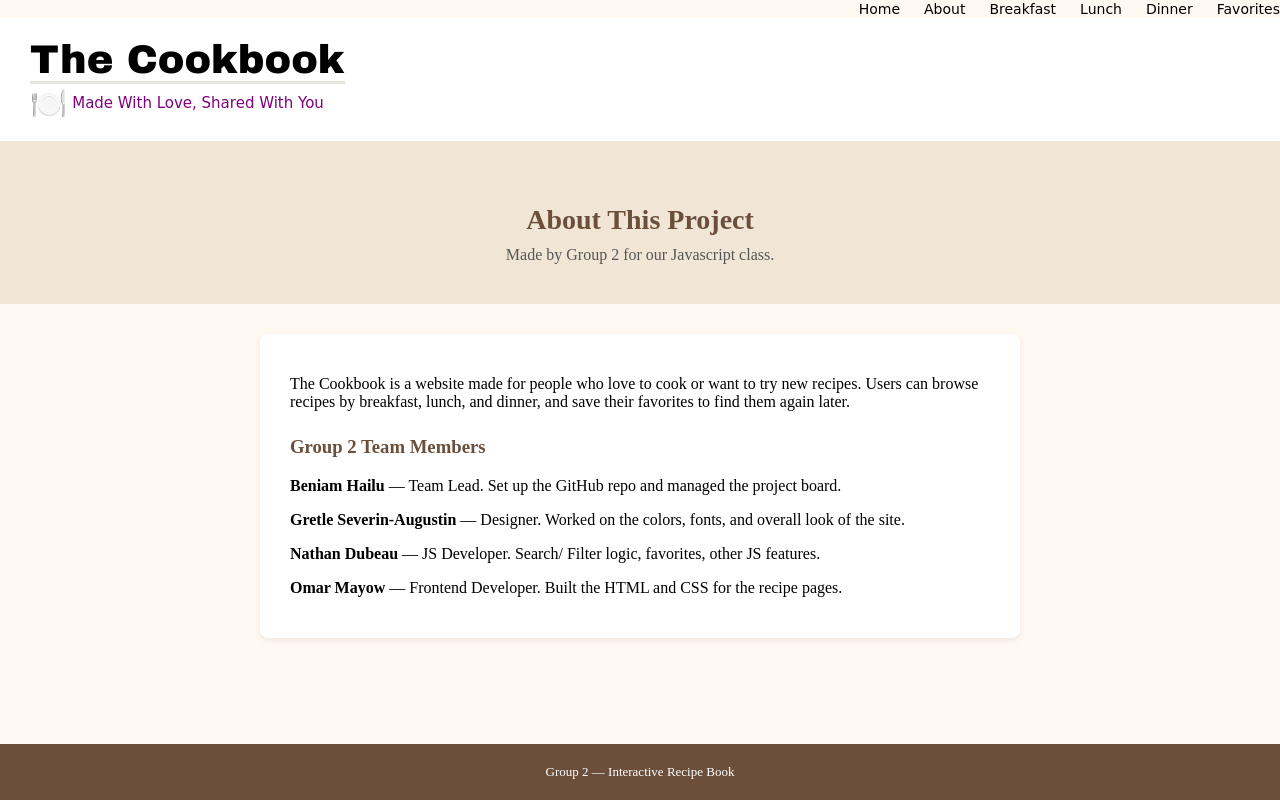
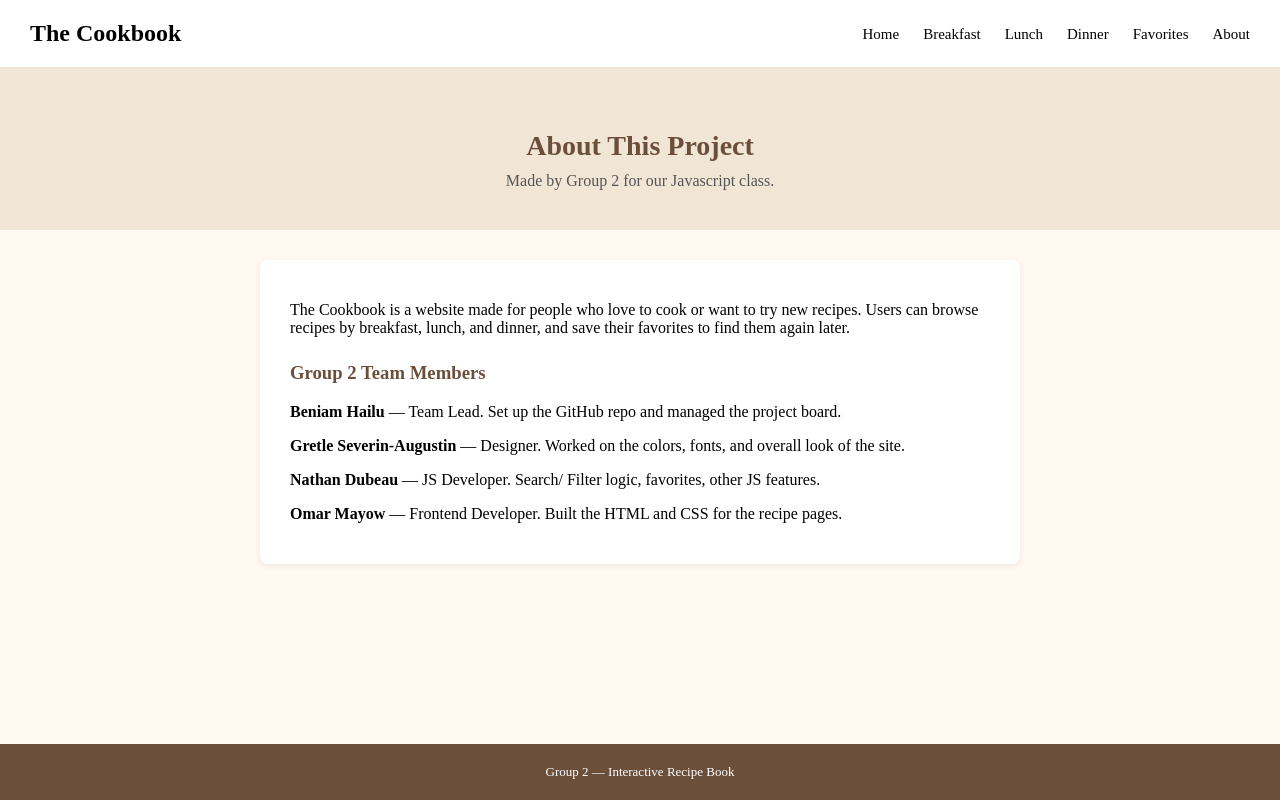
Before and after one commit to HailuBen/Interactive-Recipe-Book, a plain HTML site: page about.html in a window 1280 px wide. Drawn offline with Linux system fonts and the light colour scheme.

Commit message:
Refactor navigation structure in about.html
Reorganized navigation links and removed unnecessary div.

```diff
--- a/about.html
+++ b/about.html
@@ -7,26 +7,16 @@
 <link rel="stylesheet" href="style.css">
 </head>
 <body>
-    <div class="top-links">
-
+<header>
+    <h1>The Cookbook</h1>
     <nav>
-    <a href="index.html">Home</a>
-    <a href="about.html">About</a>
-    <a href="breakfast.html">Breakfast</a>
-    <a href="lunch.html">Lunch</a>
-    <a href="dinner.html">Dinner</a>
-    <a href="favorites.html">Favorites</a>
+        <a href="index.html">Home</a>
+        <a href="breakfast.html">Breakfast</a>
+        <a href="lunch.html">Lunch</a>
+        <a href="dinner.html">Dinner</a>
+        <a href="favorites.html">Favorites</a>
+        <a href="about.html">About</a>
     </nav>
-
-    </div>
-<header>
-     <div class="logo">
-    <h1>The Cookbook</h1>
-    <p><span class="food-icon">&#127869;&#65039;</span>
-  Made With Love, Shared With You </p>
-    </div>
-
-
 </header>
 <section class="hero">
     <h2>About This Project</h2>
```
